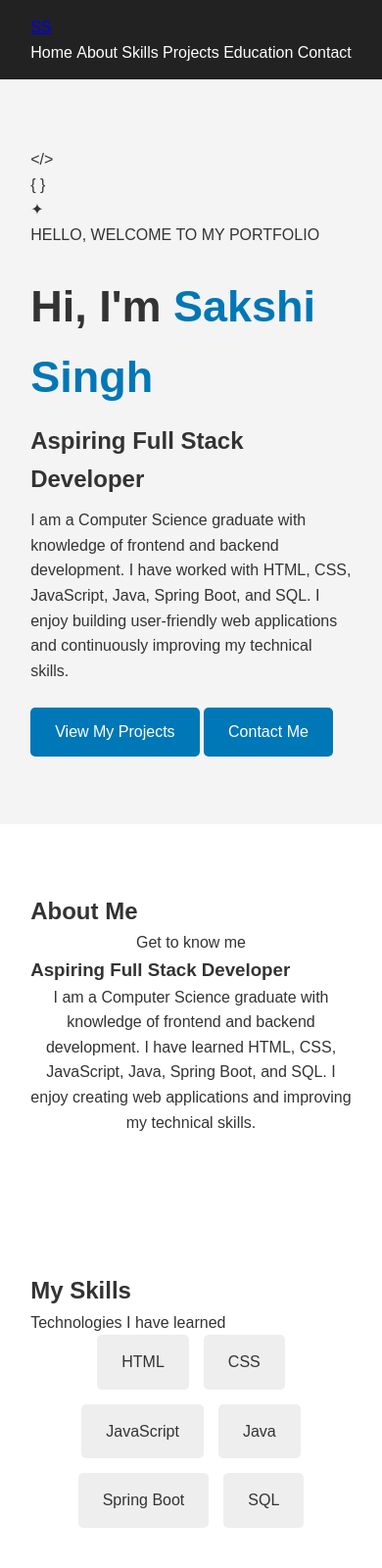
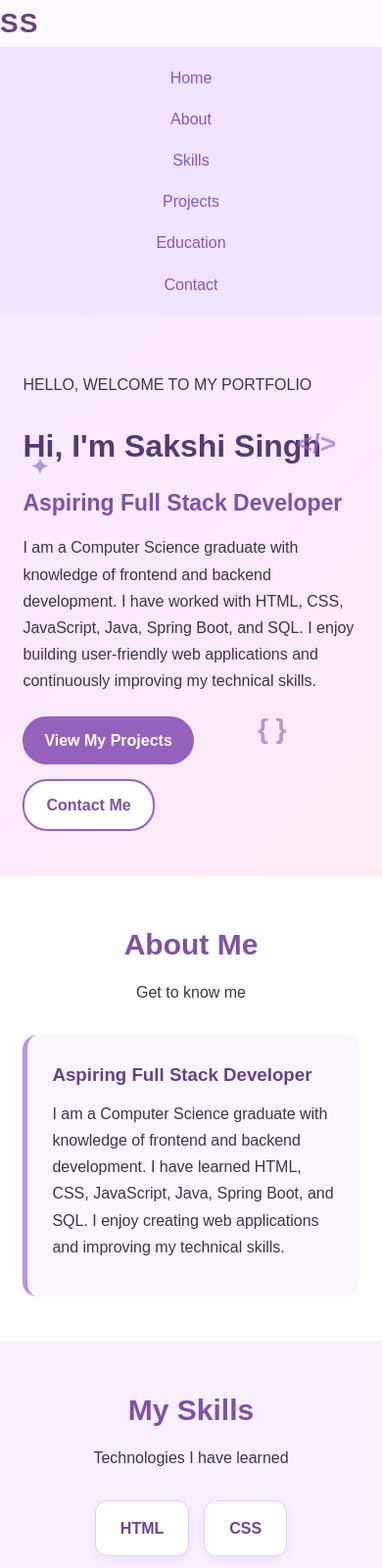
Before and after one commit to Sakshi1265/Portfolio-Websit, a plain HTML site: page index.html in a window 390 px wide. Shown: the top 1600 px of the page at 98% size. Drawn offline with Linux system fonts and the light colour scheme.

Commit message:
Refactor styles for improved layout and aesthetics

```diff
--- a/style.css
+++ b/style.css
@@ -2,88 +2,147 @@
     margin: 0;
     padding: 0;
     box-sizing: border-box;
+    scroll-behavior: smooth;
 }
 
 body {
     font-family: Arial, sans-serif;
-    line-height: 1.6;
-    color: #333;
+    background-color: #fffaff;
+    color: #3d3548;
+    line-height: 1.7;
 }
 
-header {
-    background: #222;
-    padding: 15px 8%;
+a {
+    color: #8957b5;
+    text-decoration: none;
+}
+
+a:hover {
+    color: #d65b9e;
 }
 
 nav {
     display: flex;
     justify-content: space-between;
     align-items: center;
-}
-
-nav h2 {
-    color: white;
+    padding: 18px 8%;
+    background-color: #f0e4ff;
+    box-shadow: 0 3px 12px rgba(100, 60, 130, 0.1);
 }
 
 nav ul {
     display: flex;
+    gap: 22px;
     list-style: none;
-    gap: 25px;
 }
 
-nav a {
-    color: white;
-    text-decoration: none;
+nav ul li a {
+    color: #51366c;
+    font-weight: bold;
 }
 
-.hero {
-    min-height: 90vh;
-    display: flex;
-    align-items: center;
-    padding: 50px 8%;
-    background: #f4f4f4;
+nav ul li a:hover {
+    color: #d65b9e;
 }
 
-.hero h1 {
-    font-size: 45px;
+section {
+    padding: 65px 8%;
+    scroll-margin-top: 20px;
 }
 
-.hero span {
-    color: #0077b6;
+section h2 {
+    color: #8050a8;
+    font-size: 30px;
+    margin-bottom: 10px;
 }
 
-.hero h2 {
-    margin: 10px 0;
+section h3 {
+    color: #684184;
+    margin-bottom: 10px;
 }
 
-.hero p {
-    max-width: 600px;
-    margin-bottom: 25px;
+section p {
+    margin-bottom: 12px;
+}
+
+.section-title {
+    text-align: center;
+    margin-bottom: 30px;
+}
+
+#home {
+    min-height: 420px;
+    display: flex;
+    flex-direction: column;
+    justify-content: center;
+    background: linear-gradient(135deg, #f4eaff, #ffeaf4);
+}
+
+#home h1 {
+    font-size: 42px;
+    color: #583875;
+    margin: 12px 0;
+}
+
+#home h2 {
+    font-size: 27px;
+}
+
+#home p {
+    max-width: 850px;
+    margin: 12px 0 22px;
+}
+
+.hero-buttons {
+    display: flex;
+    flex-wrap: wrap;
+    gap: 15px;
+    margin-top: 10px;
 }
 
 .btn {
     display: inline-block;
-    padding: 12px 25px;
-    background: #0077b6;
-    color: white;
-    text-decoration: none;
-    border-radius: 5px;
+    padding: 11px 22px;
+    border-radius: 25px;
+    font-weight: bold;
+    transition: 0.3s;
 }
 
-section {
-    padding: 70px 8%;
+.primary-btn {
+    background-color: #9561bd;
+    color: white;
 }
 
-section > h2 {
-    text-align: center;
-    margin-bottom: 30px;
-    font-size: 32px;
+.secondary-btn {
+    background-color: white;
+    color: #8050a8;
+    border: 2px solid #9561bd;
 }
 
-#about p {
-    max-width: 800px;
+.primary-btn:hover {
+    background-color: #704393;
+    color: white;
+}
+
+.secondary-btn:hover {
+    background-color: #f0e4ff;
+}
+
+#about {
+    background-color: white;
+}
+
+.about-content {
+    max-width: 900px;
     margin: auto;
-    text-align: center;
+    padding: 25px;
+    background-color: #fbf5ff;
+    border-radius: 15px;
+    border-left: 5px solid #bd91e6;
+}
+
+#skills {
+    background-color: #f8f0ff;
 }
 
 .skills-container {
@@ -91,34 +150,232 @@ section > h2 {
     justify-content: center;
     flex-wrap: wrap;
     gap: 15px;
+    margin-top: 25px;
 }
 
-.skills-container div {
-    padding: 15px 25px;
-    background: #eee;
-    border-radius: 5px;
+.skill-card {
+    background-color: white;
+    color: #704393;
+    padding: 14px 25px;
+    border-radius: 12px;
+    border: 1px solid #e2cef5;
+    font-weight: bold;
+    box-shadow: 0 4px 12px rgba(100, 60, 130, 0.08);
+    transition: 0.3s;
 }
 
-.project {
-    max-width: 800px;
-    margin: 20px auto;
-    padding: 25px;
-    border: 1px solid #ddd;
-    border-radius: 8px;
+.skill-card:hover {
+    transform: translateY(-5px);
+    background-color: #efdfff;
 }
 
-.project h3 {
+#projects {
+    background-color: white;
+}
+
+.projects-container {
+    display: grid;
+    grid-template-columns: repeat(3, minmax(0, 1fr));
+    gap: 22px;
+    margin-top: 25px;
+}
+
+.project-card {
+    padding: 25px;
+    background-color: #fbf5ff;
+    border-radius: 15px;
+    border: 1px solid #e5d3f5;
+    box-shadow: 0 5px 15px rgba(100, 60, 130, 0.08);
+    transition: 0.3s;
+}
+
+.project-card:hover {
+    transform: translateY(-6px);
+    box-shadow: 0 10px 22px rgba(100, 60, 130, 0.15);
+}
+
+#education,
+#internship {
+    background-color: #f8f0ff;
+}
+
+#certifications {
+    background-color: white;
+}
+
+#certifications ul {
+    padding-left: 25px;
+    margin-top: 15px;
+}
+
+#certifications li {
     margin-bottom: 10px;
 }
 
 #contact {
-    text-align: center;
-    background: #f4f4f4;
+    background-color: #f0e4ff;
+}
+
+#contact a {
+    font-weight: bold;
+}
+
+#contact p {
+    margin-top: 12px;
 }
 
 footer {
+    background-color: #51366c;
+    color: white;
     text-align: center;
     padding: 20px;
-    background: #222;
-    color: white;
 }
+
+footer p {
+    margin: 0;
+}
+
+@media (max-width: 768px) {
+    nav {
+        flex-direction: column;
+        gap: 15px;
+        padding: 18px 5%;
+    }
+
+    nav ul {
+        justify-content: center;
+        flex-wrap: wrap;
+        gap: 12px;
+    }
+
+    section {
+        padding: 45px 6%;
+    }
+
+    #home h1 {
+        font-size: 32px;
+    }
+
+    #home h2 {
+        font-size: 23px;
+    }
+
+    .projects-container {
+        grid-template-columns: 1fr;
+    }
+
+    .hero-buttons {
+        flex-direction: column;
+        align-items: flex-start;
+    }
+}
+
+.logo {
+    font-size: 28px;
+    font-weight: bold;
+    color: #684184;
+    letter-spacing: 1px;
+    text-decoration: none;
+}
+
+
+@keyframes float {
+    0%, 100% {
+        transform: translateY(0);
+    }
+    50% {
+        transform: translateY(-10px);
+    }
+}
+
+.project-card {
+    transition: transform 0.3s ease, box-shadow 0.3s ease;
+}
+
+.project-card:hover {
+    transform: translateY(-6px);
+    box-shadow: 0 12px 25px rgba(100, 60, 130, 0.15);
+}
+
+.skill-card {
+    transition: transform 0.3s ease, background-color 0.3s ease;
+}
+
+.skill-card:hover {
+    transform: translateY(-4px);
+    background-color: #f0e4ff;
+}
+
+@media (prefers-reduced-motion: reduce) {
+    *,
+    *::before,
+    *::after {
+        animation-duration: 0.01ms !important;
+        transition-duration: 0.01ms !important;
+        scroll-behavior: auto !important;
+    }
+}
+
+.hero {
+    position: relative;
+    overflow: hidden;
+}
+
+.floating-symbol {
+    position: absolute;
+    color: #9466c6;
+    font-size: 28px;
+    font-weight: bold;
+    opacity: 0.65;
+    pointer-events: none;
+    animation: floatSymbol 4s ease-in-out infinite;
+}
+
+.symbol-one {
+    top: 20%;
+    right: 12%;
+}
+
+.symbol-two {
+    bottom: 22%;
+    right: 25%;
+    animation-delay: 1s;
+}
+
+.symbol-three {
+    top: 25%;
+    left: 8%;
+    font-size: 22px;
+    animation-delay: 2s;
+}
+
+@keyframes floatSymbol {
+    0%, 100% {
+        transform: translateY(0);
+    }
+    50% {
+        transform: translateY(-15px);
+    }
+}
+
+.project-card,
+.skill-card {
+    transition: transform 0.3s ease, box-shadow 0.3s ease;
+}
+
+.project-card:hover,
+.skill-card:hover {
+    transform: translateY(-5px);
+    box-shadow: 0 10px 22px rgba(104, 65, 132, 0.15);
+}
+
+@media (prefers-reduced-motion: reduce) {
+    .floating-symbol {
+        animation: none;
+    }
+
+    .project-card,
+    .skill-card {
+        transition: none;
+    }
+}
```
